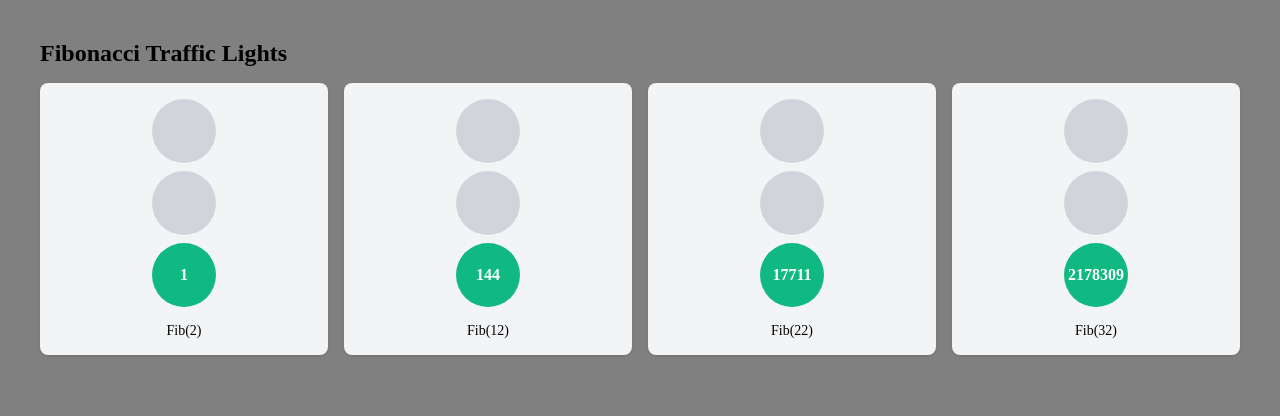
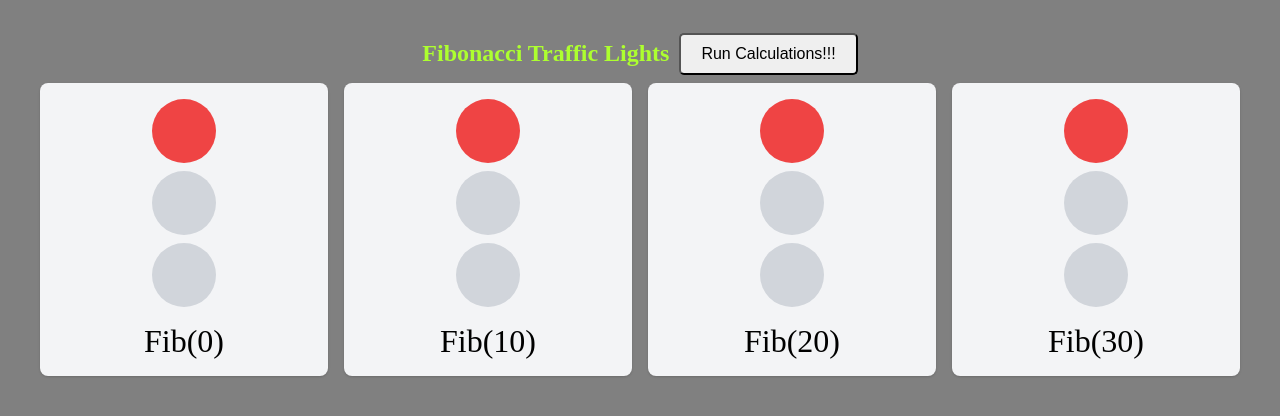
Before and after one commit to RumonHasan/fibLights, a React (Vite) app: page / in a window 1280 px wide. Shown: the top 416 px of the page. Built offline with nearby package versions, Linux system fonts and the light colour scheme.

Commit message:
all fixes

```diff
--- a/src/App.css
+++ b/src/App.css
@@ -8,6 +8,23 @@
   font-size: 1.5rem;
   font-weight: bold;
   margin-bottom: 1rem;
+  color: greenyellow;
+}
+
+.app-title-container {
+  display: flex;
+  gap: 10px;
+  align-items: center;
+  justify-content: center;
+}
+
+.calc-button {
+  padding: 10px 20px;
+  font-size: 16px;
+  border-radius: 5px;
+  cursor: pointer;
+  transition: all 0.3s ease;
+  outline: none;
 }
 
 .traffic-light-grid {
--- a/src/App.tsx
+++ b/src/App.tsx
@@ -1,15 +1,51 @@
+import { useState } from 'react';
 import './App.css';
 import TrafficLights from './components/TrafficLights';
 
+// starting values for the fib calculation
+const startingVals: number[] = [0, 10, 20, 30];
+
 const App = () => {
+  const [startCalculation, setStartCalculation] = useState(false);
+  // function to start the fibonacci calculations
+  const handleStartCalculation = () => {
+    setStartCalculation(!startCalculation);
+  };
+  // stopping calculation based on the child component state
+  const stopCalculation = () => {
+    setStartCalculation(false);
+  };
+
   return (
     <div className="app-container">
-      <h1 className="app-title">Fibonacci Traffic Lights</h1>
+      <div className="app-title-container">
+        <h1 className="app-title">Fibonacci Traffic Lights</h1>
+        <button className="calc-button" onClick={handleStartCalculation}>
+          {startCalculation ? 'Reset Calculations!!!' : 'Run Calculations!!!'}
+        </button>
+      </div>
+
       <div className="traffic-light-grid">
-        <TrafficLights startValue={0} />
-        <TrafficLights startValue={10} />
-        <TrafficLights startValue={20} />
-        <TrafficLights startValue={30} />
+        <TrafficLights
+          startValue={startingVals[0]}
+          isCalculating={startCalculation}
+          onStopCalculation={stopCalculation}
+        />
+        <TrafficLights
+          startValue={startingVals[1]}
+          isCalculating={startCalculation}
+          onStopCalculation={stopCalculation}
+        />
+        <TrafficLights
+          startValue={startingVals[2]}
+          isCalculating={startCalculation}
+          onStopCalculation={stopCalculation}
+        />
+        <TrafficLights
+          startValue={startingVals[3]}
+          isCalculating={startCalculation}
+          onStopCalculation={stopCalculation}
+        />
       </div>
     </div>
   );
--- a/src/components/TrafficLights.css
+++ b/src/components/TrafficLights.css
@@ -47,6 +47,7 @@
 }
 
 .fib-label {
-  font-size: 0.875rem;
+  font-size: 2rem;
   font-weight: 500;
+  font: bold;
 }
--- a/src/components/TrafficLights.tsx
+++ b/src/components/TrafficLights.tsx
@@ -3,50 +3,76 @@ import useFib from '../utils/useFib';
 import './TrafficLights.css';
 import useDelay from '../utils/useDelay';
 
-const TrafficLights = ({ startValue }: { startValue: number }) => {
+const TrafficLights = ({
+  startValue,
+  isCalculating,
+  onStopCalculation,
+}: {
+  startValue: number;
+  isCalculating: boolean;
+  onStopCalculation: () => void;
+}) => {
   const [currentValue, setCurrentValue] = useState(startValue); // current starting value
   const [calcState, setCalcState] = useState<
     'stopped' | 'calculating' | 'complete'
   >('stopped'); // for three traffic lights state
   const [fibResult, setFibResult] = useState<number | null>(null); // to store the fib result that will be shown on green light
-  // initializing the use fib hook
+  // custom hooks for calculating the fibonacci number and delaying calculation
   const fib = useFib();
-  // hook for simulating calculation delay
   const delayCalculation = useDelay();
+
+  // function to reset all calculation params after certain conditions are met
+  const resetCalculations = useCallback(() => {
+    setCurrentValue(startValue);
+    setCalcState('stopped');
+    setFibResult(null);
+    onStopCalculation(); // for sending a stop calculation state back to parent
+  }, [onStopCalculation, startValue]);
 
   /* main calculation function that adds a delay time to simulate
   calculation to change states according to every state of calculation of each fib num*/
   const runCalculation = useCallback(async () => {
-    if (currentValue < startValue + 10) {
-      // Start with red light
-      setCalcState('stopped');
-
+    // while calculating switch back and forth between yellow and green lights
+    if (currentValue <= startValue + 10) {
       // Switch to yellow while calculating
       setCalcState('calculating');
       await delayCalculation(1000);
-
-      // Calculate Fibonacci number using the hook
+      // passing the value to the fib hook to calculate the fibonacci value
       const fibonacciValue = fib(currentValue);
-
       // Switch to green and show result
       setFibResult(fibonacciValue);
       setCalcState('complete');
       await delayCalculation(2000);
-
       // Move to next number keeping in mind the boundary does not exceed 10
       if (currentValue < startValue + 10) {
         setCurrentValue((prev) => prev + 1);
-        console.log(currentValue);
-      } else {
-        setCalcState('stopped'); // Final state after all calculations
       }
+    } // when it hits the final value switch back to red
+    if (currentValue === startValue + 10) {
+      resetCalculations();
     }
-  }, [currentValue, startValue, delayCalculation, fib]);
+  }, [currentValue, startValue, delayCalculation, fib, resetCalculations]);
 
-  // running calc function
+  // running calc function when the button is clicked
   useEffect(() => {
-    runCalculation();
-  }, [runCalculation]);
+    let calcMount = true;
+    if (!isCalculating) {
+      // when reset button is clicked... make sure to reset all the values
+      resetCalculations();
+    }
+    if (isCalculating && calcMount) {
+      runCalculation();
+    }
+    return () => {
+      calcMount = false;
+    };
+  }, [
+    currentValue,
+    isCalculating,
+    resetCalculations,
+    runCalculation,
+    startValue,
+  ]);
 
   return (
     <div className="traffic-light">
```
Also changed, not shown: src/README.md (added).
